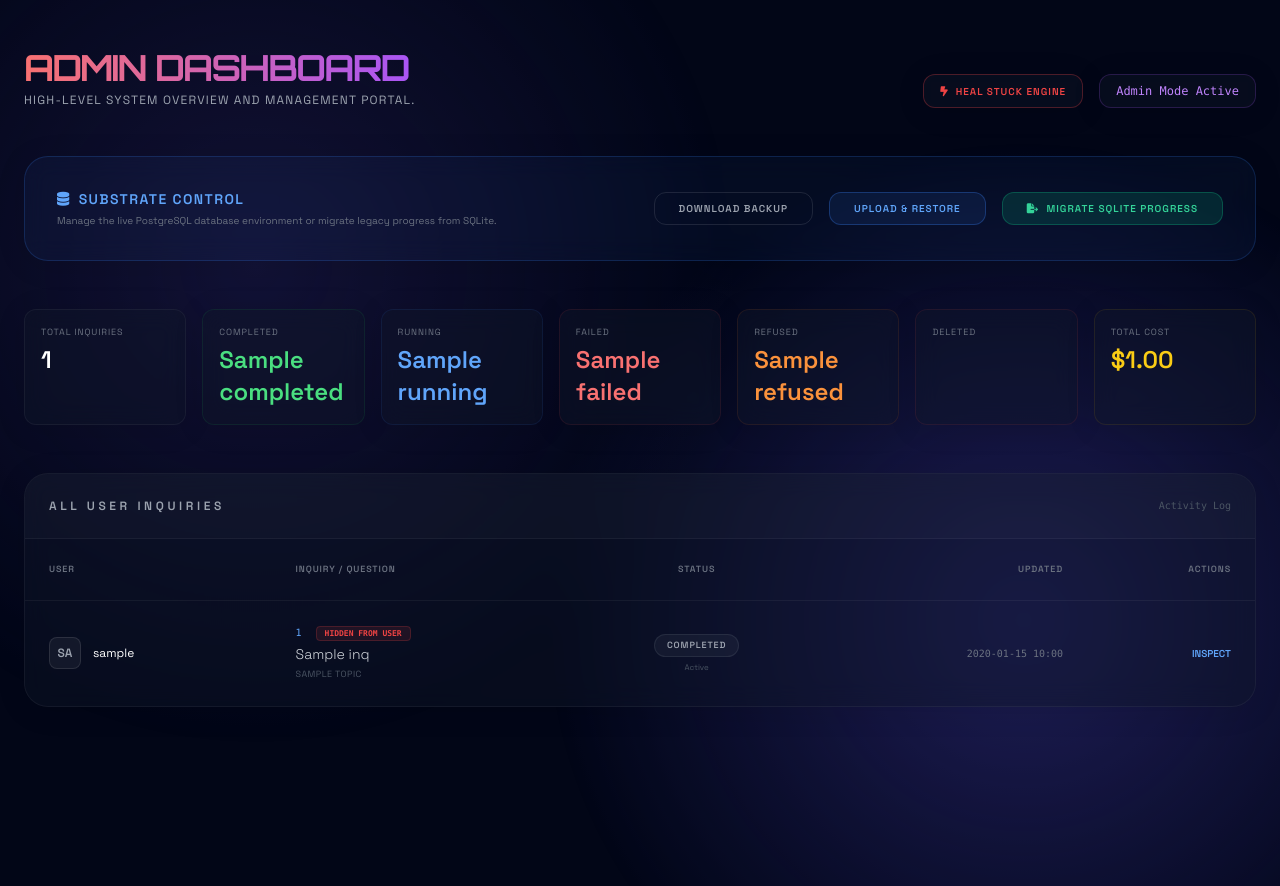
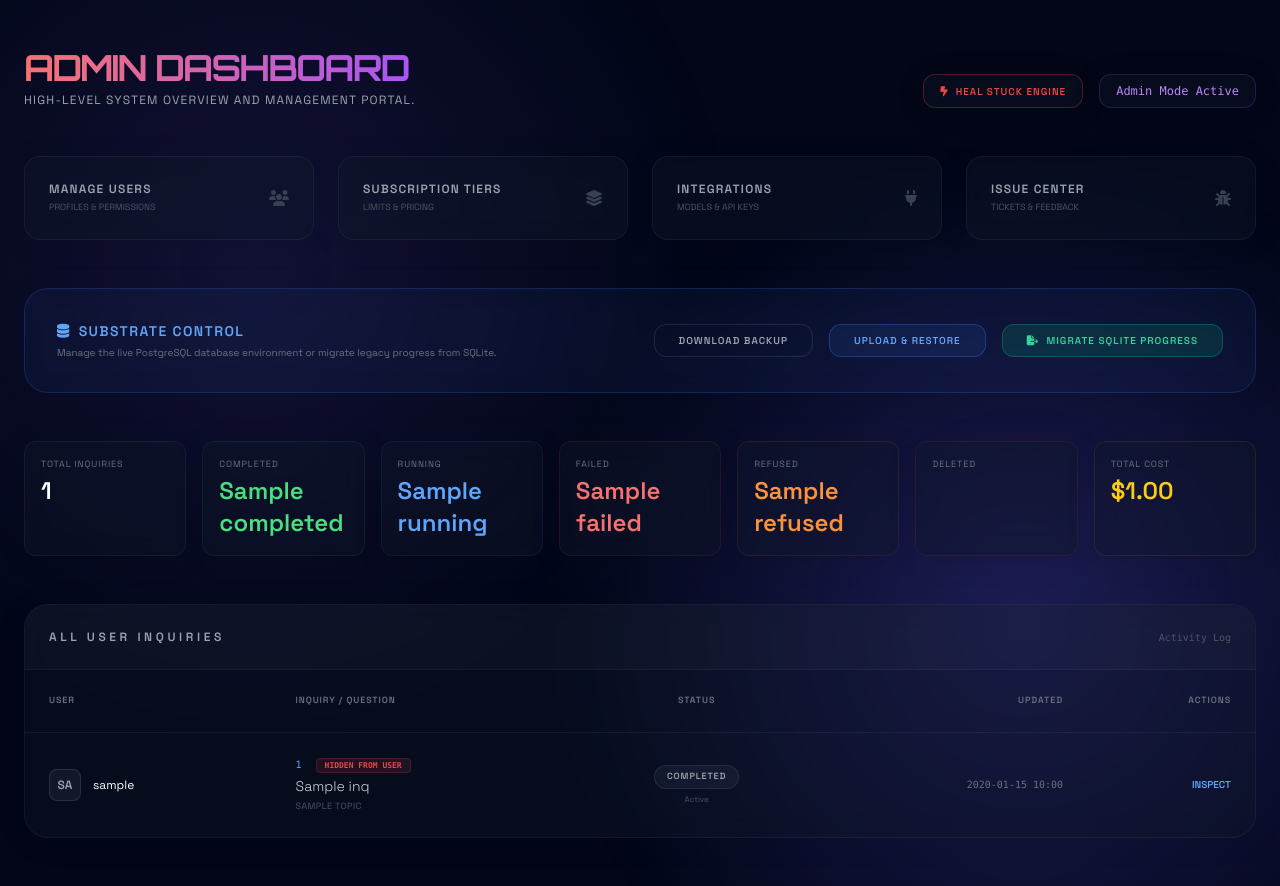
Before and after one commit to rabahdj2002/Elif-LABO, a Django app: template elif_universe/templates/discovery/admin_dashboard.html in a window 1280 px wide. Run offline with Django 5.2, Linux system fonts and the light colour scheme; the template is opened without the code that fills it: most values are stand-ins (such as "Sample title", 1, 10 or a date in 2020); some libraries are stand-ins or nearby versions.

Commit message:
UI Enhancement: Added primary administration navigation grid and finalized user management integration.

```diff
--- a/elif_universe/templates/discovery/admin_dashboard.html
+++ b/elif_universe/templates/discovery/admin_dashboard.html
@@ -36,6 +36,38 @@
                 Admin Mode Active
             </div>
         </div>
+    </div>
+
+    <!-- Quick Navigation -->
+    <div class="grid grid-cols-1 md:grid-cols-4 gap-6 shrink-0">
+        <a href="{% url 'discovery:users_list' %}" class="glass p-6 rounded-2xl border-white/5 hover:border-blue-500/30 transition-all flex items-center justify-between group">
+            <div>
+                <h3 class="text-xs font-black uppercase tracking-widest text-gray-400 group-hover:text-blue-400 transition-colors">Manage Users</h3>
+                <p class="text-[9px] text-gray-600 mt-1 uppercase">Profiles & Permissions</p>
+            </div>
+            <i class="fa-solid fa-users text-gray-700 group-hover:text-blue-500 transition-all"></i>
+        </a>
+        <a href="{% url 'discovery:tier_list' %}" class="glass p-6 rounded-2xl border-white/5 hover:border-purple-500/30 transition-all flex items-center justify-between group">
+            <div>
+                <h3 class="text-xs font-black uppercase tracking-widest text-gray-400 group-hover:text-purple-400 transition-colors">Subscription Tiers</h3>
+                <p class="text-[9px] text-gray-600 mt-1 uppercase">Limits & Pricing</p>
+            </div>
+            <i class="fa-solid fa-layer-group text-gray-700 group-hover:text-purple-500 transition-all"></i>
+        </a>
+        <a href="{% url 'discovery:integrations_center' %}" class="glass p-6 rounded-2xl border-white/5 hover:border-yellow-500/30 transition-all flex items-center justify-between group">
+            <div>
+                <h3 class="text-xs font-black uppercase tracking-widest text-gray-400 group-hover:text-yellow-400 transition-colors">Integrations</h3>
+                <p class="text-[9px] text-gray-600 mt-1 uppercase">Models & API Keys</p>
+            </div>
+            <i class="fa-solid fa-plug text-gray-700 group-hover:text-yellow-500 transition-all"></i>
+        </a>
+        <a href="{% url 'discovery:admin_issue_center' %}" class="glass p-6 rounded-2xl border-white/5 hover:border-red-500/30 transition-all flex items-center justify-between group">
+            <div>
+                <h3 class="text-xs font-black uppercase tracking-widest text-gray-400 group-hover:text-red-400 transition-colors">Issue Center</h3>
+                <p class="text-[9px] text-gray-600 mt-1 uppercase">Tickets & Feedback</p>
+            </div>
+            <i class="fa-solid fa-bug text-gray-700 group-hover:text-red-500 transition-all"></i>
+        </a>
     </div>
 
     <!-- Database Management (Substrate Control) -->
```
